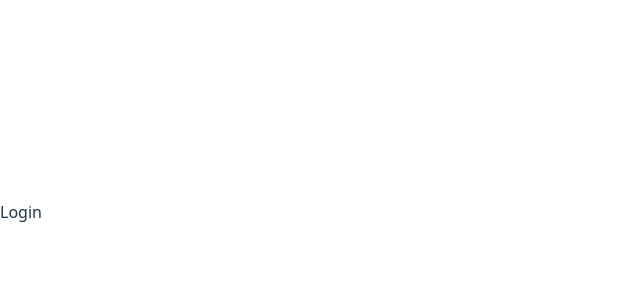
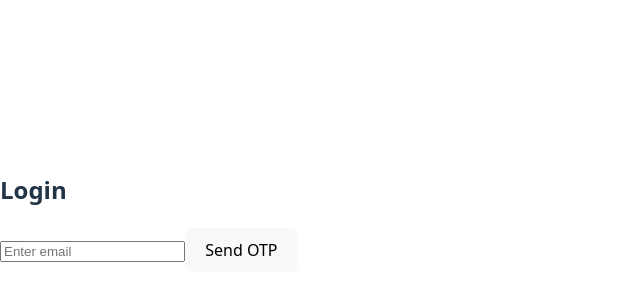
Before and after one commit to NIHALMNK/task-expense-tracker, a React app in the folder frontend/: page /login in a window 1280 px wide. Shown: the part 188-488 px from the top of the page, without its empty margins (0-640 px from the left). Built offline with nearby package versions, Linux system fonts and the light colour scheme; the HTML template or start-up script is replaced by a standard one.

Commit message:
chore: Wire authentication routes

```diff
--- a/frontend/src/App.tsx
+++ b/frontend/src/App.tsx
@@ -1,11 +1,16 @@
-import { BrowserRouter, Routes, Route } from "react-router-dom";
+import { BrowserRouter, Routes, Route, Navigate } from "react-router-dom";
+import Login from "./pages/Login";
+import VerifyOtp from "./pages/VerifyOtp";
+import Dashboard from "./pages/Dashboard";
 
 const App = () => {
   return (
     <BrowserRouter>
       <Routes>
-        <Route path="/login" element={<div>Login</div>} />
-        <Route path="/dashboard" element={<div>Dashboard</div>} />
+        <Route path="/" element={<Navigate to="/login" />} />
+        <Route path="/login" element={<Login />} />
+        <Route path="/verify-otp" element={<VerifyOtp />} />
+        <Route path="/dashboard" element={<Dashboard />} />
       </Routes>
     </BrowserRouter>
   );
```
